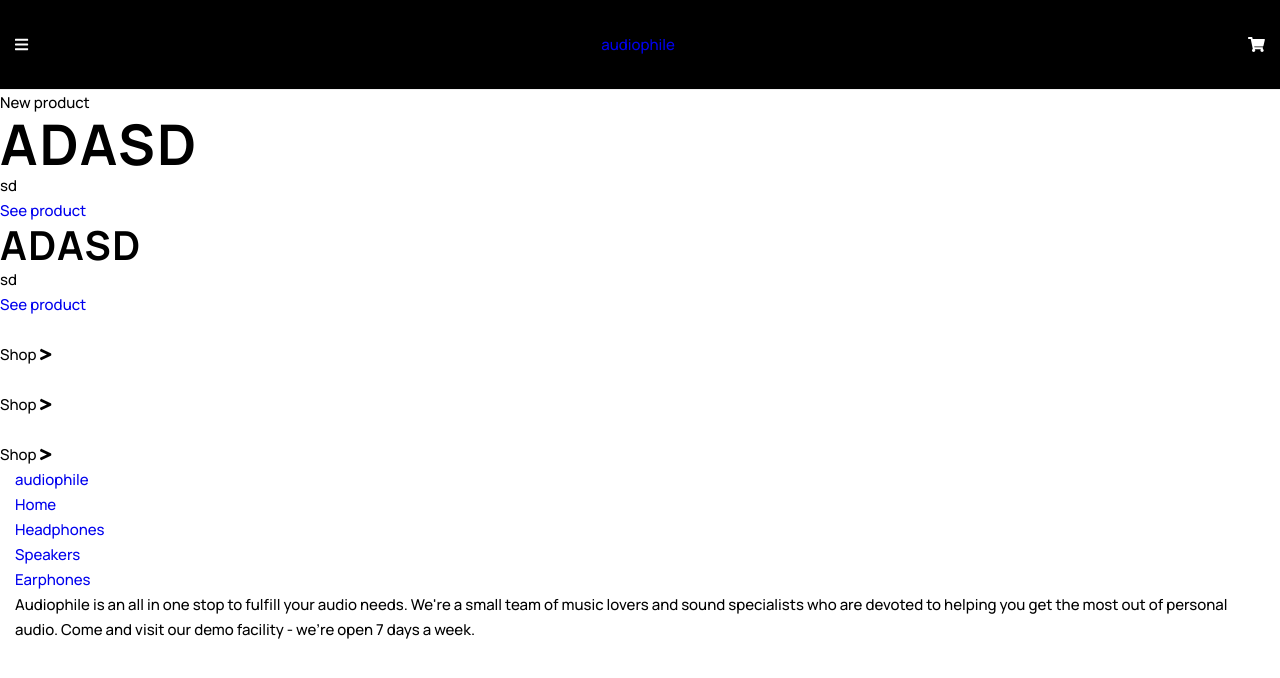
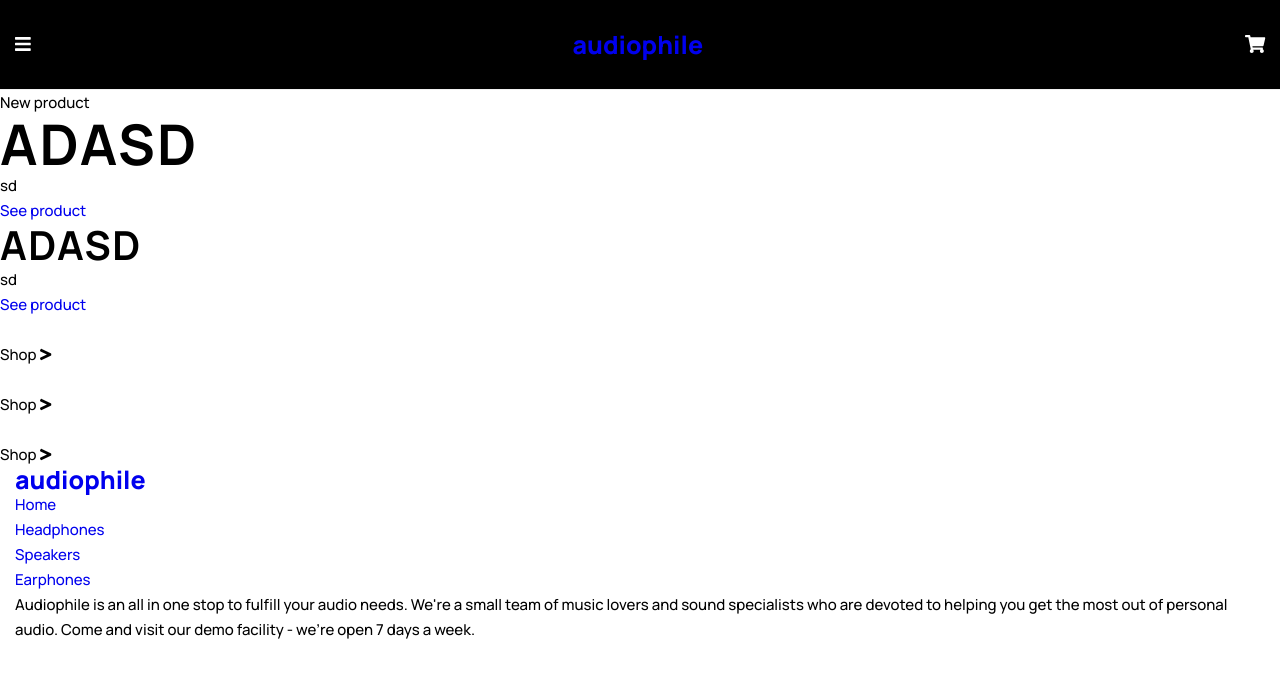
Before and after one commit to sudo-ditto/audiophile-ecommerce, a React (Create React App) app: page /products/earphones in a window 1280 px wide. Shown: the top 678 px of the page. Built offline with nearby package versions, Linux system fonts and the light colour scheme.

Commit message:
Added basic styles to header

```diff
--- a/src/assets/sass/3-basics/_typography.scss
+++ b/src/assets/sass/3-basics/_typography.scss
@@ -71,3 +71,12 @@ h6 {
     line-height   : 25px;
     letter-spacing: 1px;
 }
+
+.logo {
+    font-weight: 800;
+    font-size: 25px;
+}
+
+.hamburger-icon, .cart {
+    font-size: 18px;
+}
```
